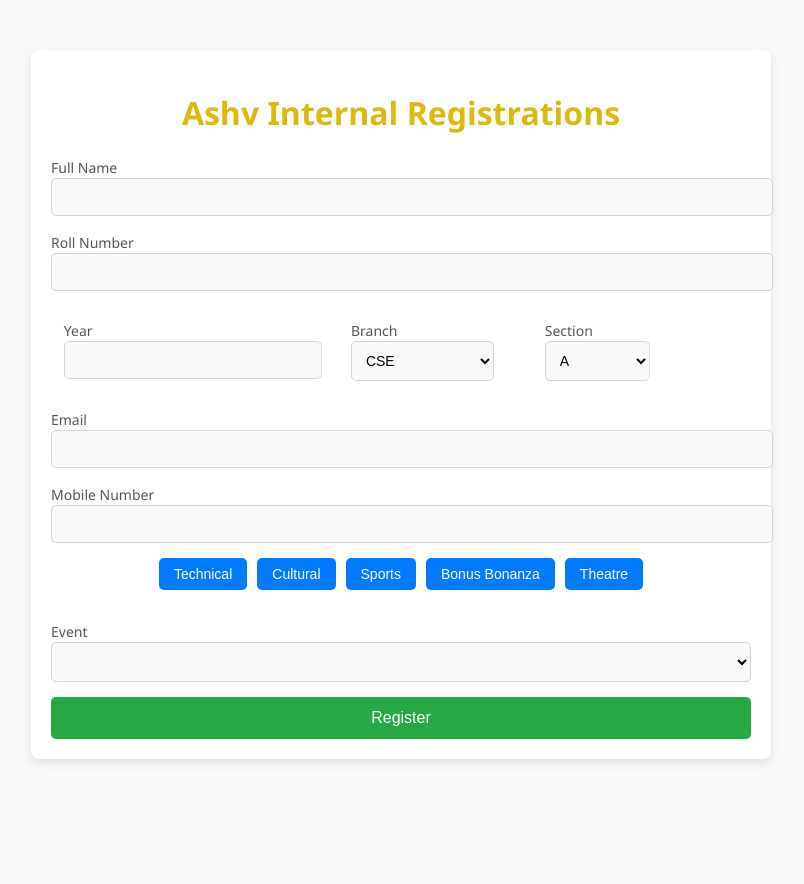
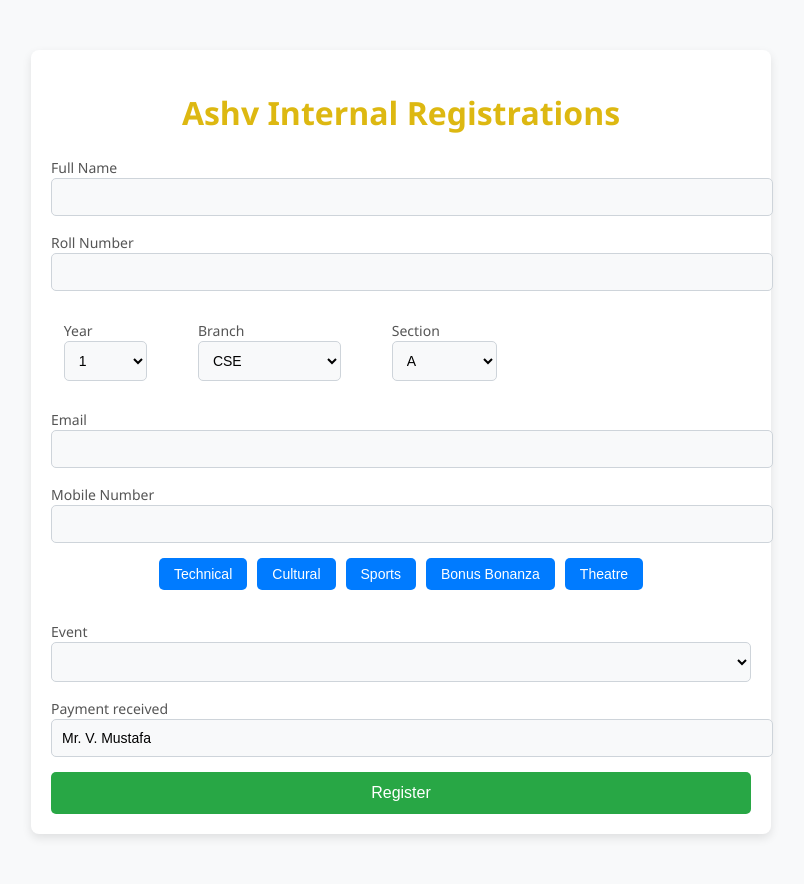
Before and after one commit to HarshaVardhanRao/AshvInternal, a Django app: page / in a window 1280 px wide. Shown: the whole page, without its empty margins (239-1043 px from the left). Before the commit the page ends 763 px from the top, so only its background shows below. Run offline with Django 5.2, Linux system fonts and the light colour scheme; data comes from the database, SQL or seed files in the repository; both versions use the stored data as it was after the commit; lists and menus that the app fills with data are empty.

Commit message:
Reconsidered Models

```diff
--- a/offlineReg/offline/forms.py
+++ b/offlineReg/offline/forms.py
@@ -4,4 +4,4 @@ from .models import Registration
 class RegistrationForm(forms.ModelForm):
     class Meta:
         model = Registration
-        fields = ['name', 'roll_number', 'year', 'branch', 'section', 'email', 'mobile_number', 'event']
+        fields = ['name', 'roll_number', 'year', 'branch', 'section', 'email', 'mobile_number', 'event','payment_recived']
--- a/offlineReg/offline/models.py
+++ b/offlineReg/offline/models.py
@@ -20,12 +20,16 @@ class Registration(models.Model):
     dept_choices = [
         ('CSE','CSE'),('CAI','CAI'),('CSD','CSD'),('CSM','CSM'),('CSN','CSN'),('CSC','CSC'),('CST','CST'),('ECE','ECE'),('EEE','EEE'),('MECH','MECH'),('CIVIL','CIVIL'),('MBA','MBA'),('MCA','MCA'),('MTECH','MTECH')
     ]
+    year_choices = [
+        (1,1),(2,2),(3,3),(4,4)
+    ]
     name = models.CharField(max_length=100)
     roll_number = models.CharField(max_length=20)
-    year = models.IntegerField()
+    year = models.IntegerField(choices=year_choices,default=1)
     branch = models.CharField(max_length=50,choices=dept_choices,default='CSE')
     section = models.CharField(max_length=10,choices=sec_choices,default='A')
     email = models.EmailField()
     mobile_number = models.CharField(max_length=15)
+    payment_recived = models.CharField(max_length=100,default='Mr. V. Mustafa',null=True,blank=True)
     event = models.ForeignKey(Event, on_delete=models.CASCADE)
     registered_on = models.DateField(auto_now_add=True)
--- a/offlineReg/offline/templates/register.html
+++ b/offlineReg/offline/templates/register.html
@@ -207,6 +207,10 @@
                     <!-- Options will be populated dynamically -->
                 </select>
             </div>
+            <div>
+                <label for="id_mobile_number">Payment received</label>
+                {{ form.payment_recived }}
+            </div>
             <button type="submit">Register</button>
         </form>
     </div>
```
Also changed, not shown: offlineReg/db.sqlite3, offlineReg/offline/migrations/0002_registration_payment_recived_and_more.py (added), offlineReg/offline/migrations/0003_alter_registration_year.py (added).
